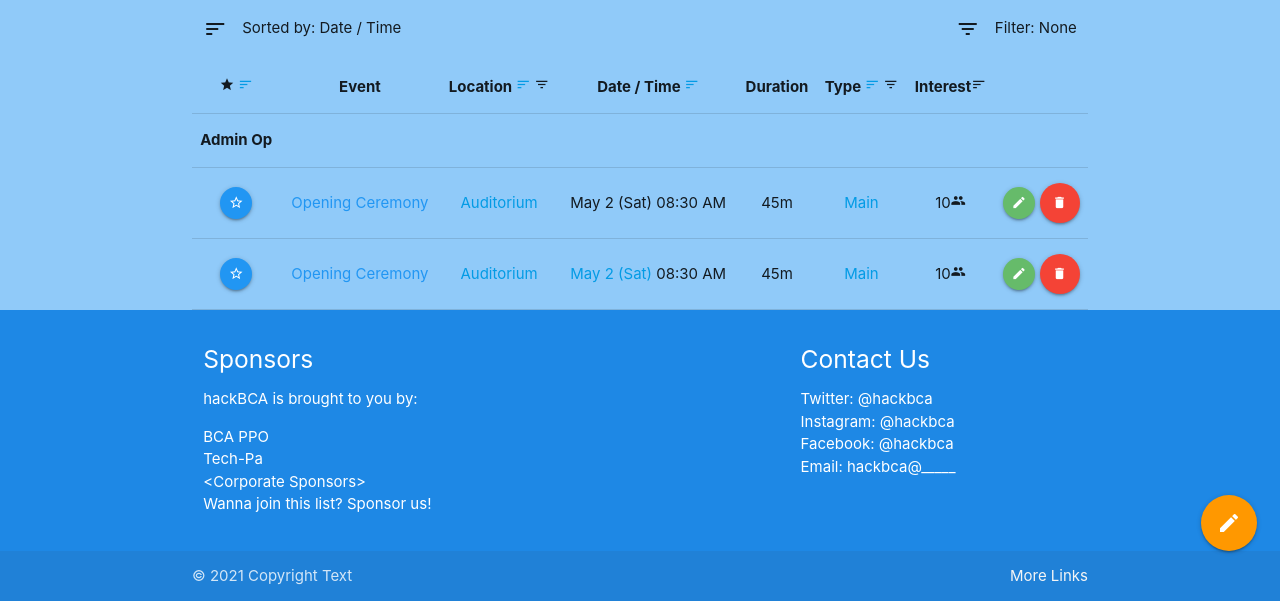
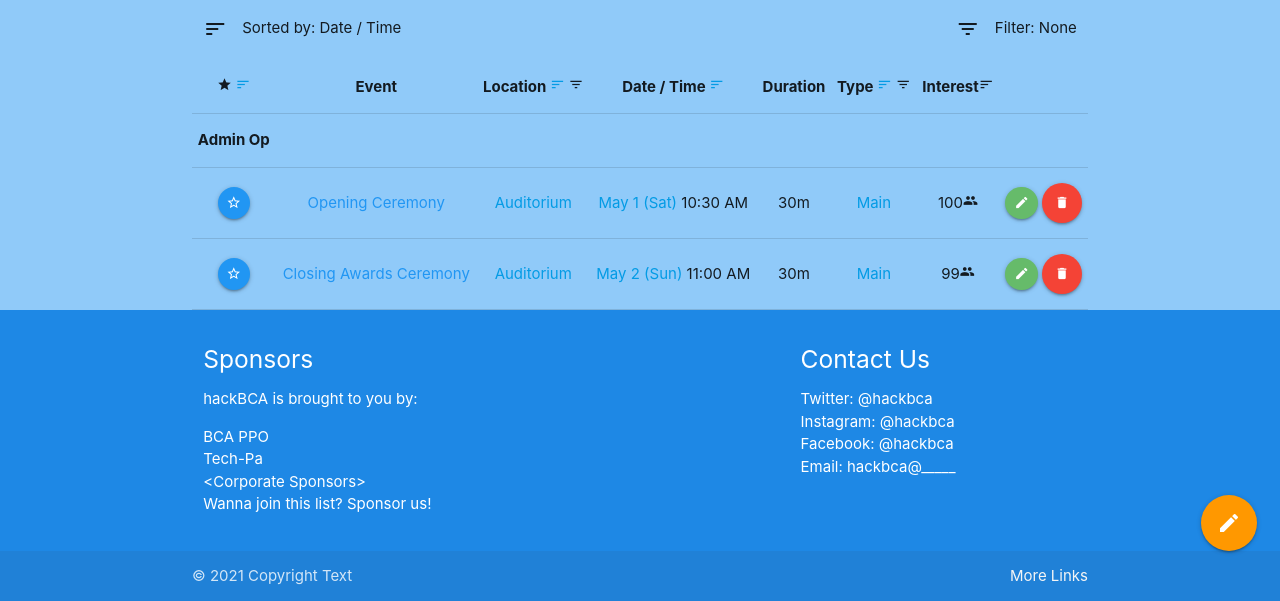
Before and after one commit to atcs-wang/hackbca-example-prototypes, a plain HTML site: page events.html in a window 1280 px wide. Shown: the part 226-827 px from the top of the page. Drawn offline with Linux system fonts and the light colour scheme.

Commit message:
Added second prototype event page (2.html)

```diff
--- a/events.html
+++ b/events.html
@@ -12,7 +12,7 @@
         Tables, which materialize has nice options for: https://materializecss.com/table.html
         Icons, which are : https://materializecss.com/icons.html
         Materialize "buttons": https://materializecss.com/buttons.html
-
+        Some relative links that add URL query params, for filtering/searching
         Some custom CSS for formatting tables:         <link rel="stylesheet" href="/styles/tables.css">
         Some custom JS for interactive buttons:     <script src="/js/event_utils.js"></script>
 
@@ -116,10 +116,10 @@
                     </td>
                     <td class="blue-text clickable" onclick="location.href='/events/1.html'">Opening Ceremony</td> <!-- General: './{{ event_id }}/' -->
                     <td> <a href='?filter=location:Auditorium'>Auditorium </a></td>
-                    <td>May 2 (Sat) 08:30 AM</td>
-                    <td>45m</td>
+                    <td><a href='?filter=date:05-01-2022'>May 1 (Sat)</a> 10:30 AM</td>
+                    <td>30m</td>
                     <td> <a href='?filter=type:Main'>Main</a></td>
-                    <td>10<i class=material-icons>people</i></td>
+                    <td>100<i class=material-icons>people</i></td>
                     <!-- ADMIN ONLY BUTTONS -->
                     <td nowrap>
 
@@ -138,12 +138,12 @@
                             <a onclick='toggleInterest(this, "{{ event_id }}")' class="btn-floating btn-small waves-effect waves-light scale-transition scale-in blue"><i class="material-icons">star_border</i></a>
                             <!-- <a onclick='toggleInterest(this, "{{ event_id }}"))'class="btn-floating btn-small waves-effect waves-light scale-transition scale-in yellow"><iclass="material-icons">star</i></a> -->
                         </td>
-                        <td class="blue-text clickable" onclick="location.href='/events/1.html'">Opening Ceremony</td> <!-- General: './{{ event_id }}/' -->
+                        <td class="blue-text clickable" onclick="location.href='/events/2.html'">Closing Awards Ceremony</td> <!-- General: './{{ event_id }}/' -->
                         <td> <a href='?filter=location:Auditorium'>Auditorium </a></td>
-                        <td><a href='?filter=date:05-22-2021'>May 2 (Sat)</a> 08:30 AM</td>
-                        <td>45m</td>
+                        <td><a href='?filter=date:05-02-2021'>May 2 (Sun)</a> 11:00 AM</td>
+                        <td>30m</td>
                         <td> <a href='?filter=type:Main'>Main</a></td>
-                        <td>10<i class=material-icons>people</i></td>
+                        <td>99<i class=material-icons>people</i></td>
                         <!-- ADMIN ONLY BUTTONS -->
                         <td nowrap>
 
```
Also changed, not shown: events/2.html (renamed from events/1.html, +6 -6 lines).
